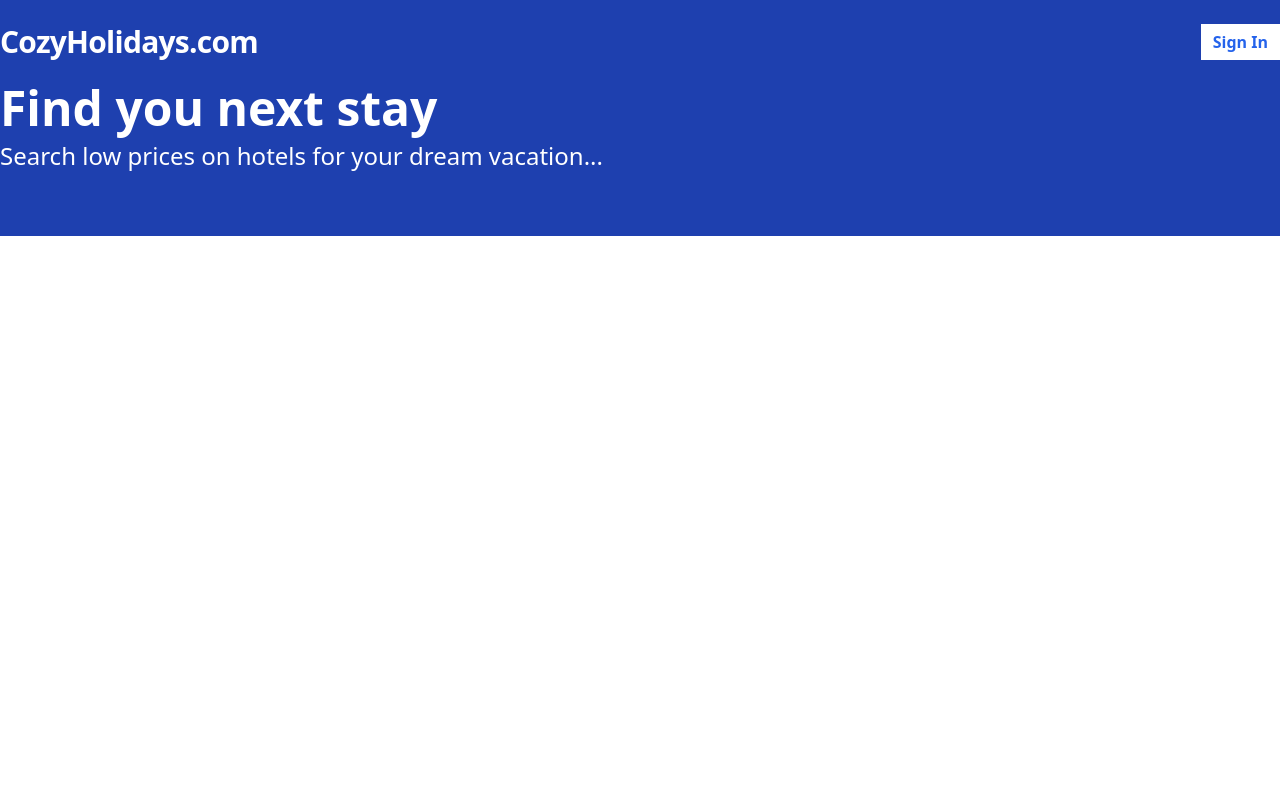
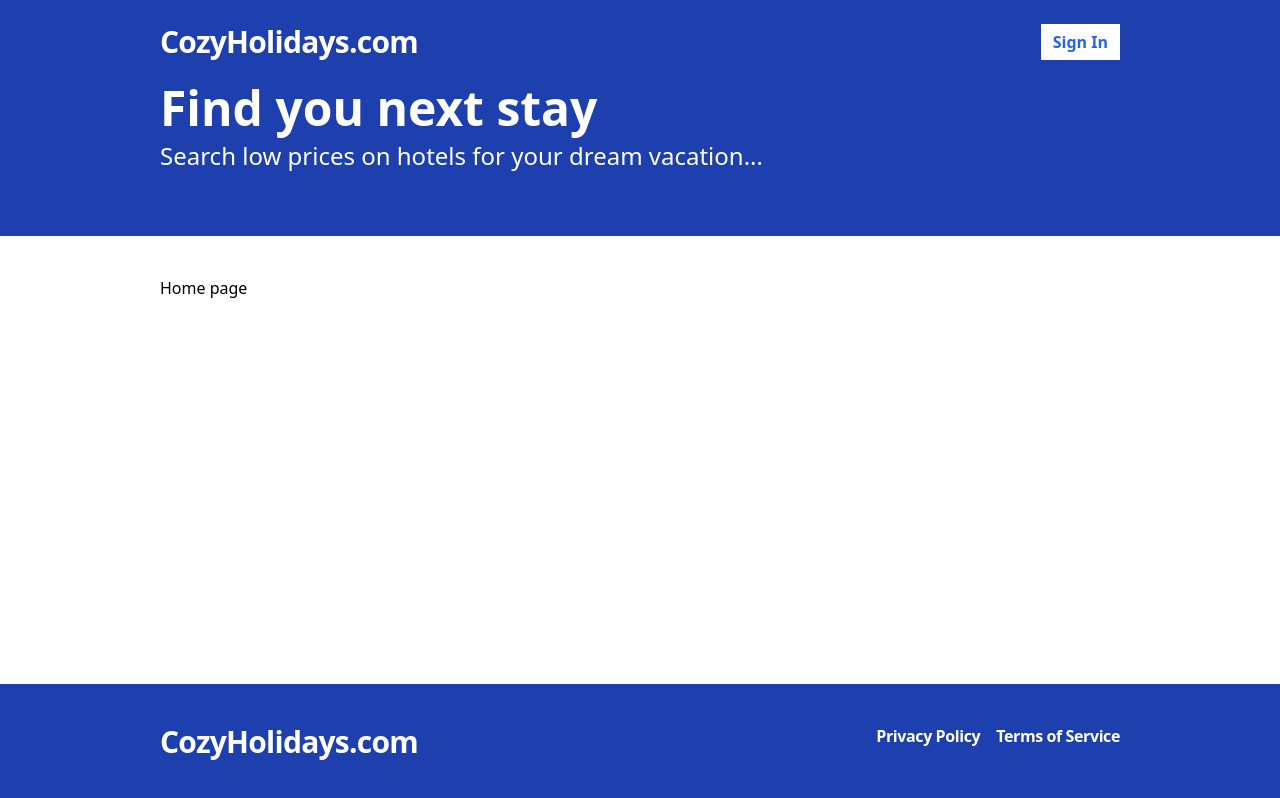
Before and after one commit to sanghvip/learning_mern, a React (Vite) app in the folder frontend/: page / in a window 1280 px wide. Built offline with nearby package versions, Linux system fonts and the light colour scheme.

Commit message:
adding footer and main body of the website

```diff
--- a/frontend/src/App.tsx
+++ b/frontend/src/App.tsx
@@ -7,10 +7,11 @@ function App() {
   return (
    <Router location={''} navigator={history} >
     <Routes>
-      <Route path="/" element={<Layout></Layout>} />
+      <Route path="/" element={<Layout><p>Home page</p></Layout>} />
+      <Route path="/search" element={<Layout><h1>Search</h1></Layout>} />
     </Routes>
    </Router>
   )
 }
 
-export default App
+export default App;
--- /dev/null
+++ b/frontend/src/components/Footer.tsx
@@ -0,0 +1,16 @@
+const Footer = () => {
+    return(
+        <div className="bg-blue-800 py-10">
+            <div className="container mx-auto flex justify-between item-center">
+                <span className="text-3xl text-white font-bold tracking-tight">
+                    CozyHolidays.com
+                </span>
+                <span className="text-white font-bold tracking-tight flex gap-4">
+                    <p className="cursor-pointer">Privacy Policy</p>
+                    <p className="cursor-pointer">Terms of Service</p>
+                </span>
+            </div>
+        </div>
+    )
+}
+export default Footer;
--- a/frontend/src/layouts/Layout.tsx
+++ b/frontend/src/layouts/Layout.tsx
@@ -1,11 +1,20 @@
+import React from "react";
+import Footer from "../components/Footer";
 import Header from "../components/Header"
 import Hero from "../components/Hero";
 
-const Layout = () =>{
+
+interface Props {
+    children: React.ReactNode;
+}
+
+const Layout = ({children}:Props) =>{
     return(
         <div className="flex flex-col min-h-screen">
             <Header/>
             <Hero/>
+            <div className="container mx-auto py-10 flex-1">{children}</div>
+            <Footer/>
         </div>
     )
 }
--- a/frontend/tailwind.config.js
+++ b/frontend/tailwind.config.js
@@ -1,8 +1,11 @@
 /** @type {import('tailwindcss').Config} */
 export default {
-  content: ["./index.html","./src/**/*.{js,tsx,jsx}"],
+  content: ["./index.html","./src/**/*.{js,tsx,ts,jsx}"],
   theme: {
     extend: {},
+    container:{
+      padding:"10rem",
+    }
   },
   plugins: [],
 }
```
Also changed, not shown: 1 other file (tests, documents, lock files or other folders).
